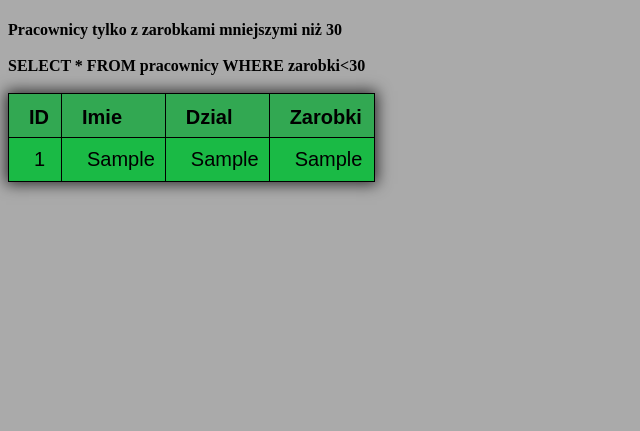
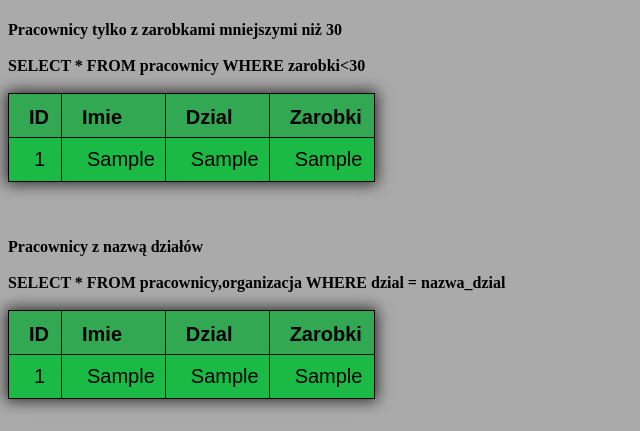
Before and after one commit to wilkdaniel03/PHP-SQL-Wprowadzenie, a PHP site: page /funkcjeagregujace.php in a window 1280 px wide. Shown: the part 369-800 px from the top of the page, without its empty margins (0-640 px from the left). Run offline with PHP 8.4, Linux system fonts and the light colour scheme; tables that the repository leaves empty or names only in its code hold one stand-in row (values such as "Sample post"); data that the repository does not hold is empty.

Commit message:
Update funkcjeagregujace.php

```diff
--- a/funkcjeagregujace.php
+++ b/funkcjeagregujace.php
@@ -28,5 +28,6 @@
    wszystko("Pracownicy tylko z dzialu 2","SELECT  * FROM pracownicy WHERE dzial=2");
    wszystko("Pracownicy tylko z działu 2 i z działu 3","SELECT  * FROM pracownicy WHERE (dzial=2 OR dzial=3)");
    wszystko("Pracownicy tylko z zarobkami mniejszymi niż 30","SELECT  * FROM pracownicy WHERE zarobki<30");
+   wszystko("Pracownicy z nazwą działów","SELECT  * FROM pracownicy,organizacja WHERE dzial = nazwa_dzial");
 
 ?>
```
